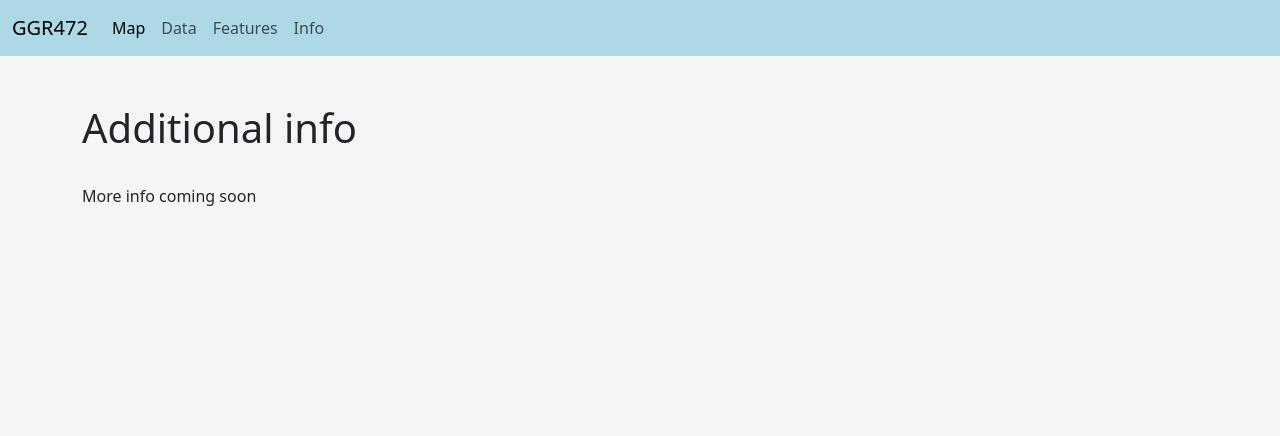
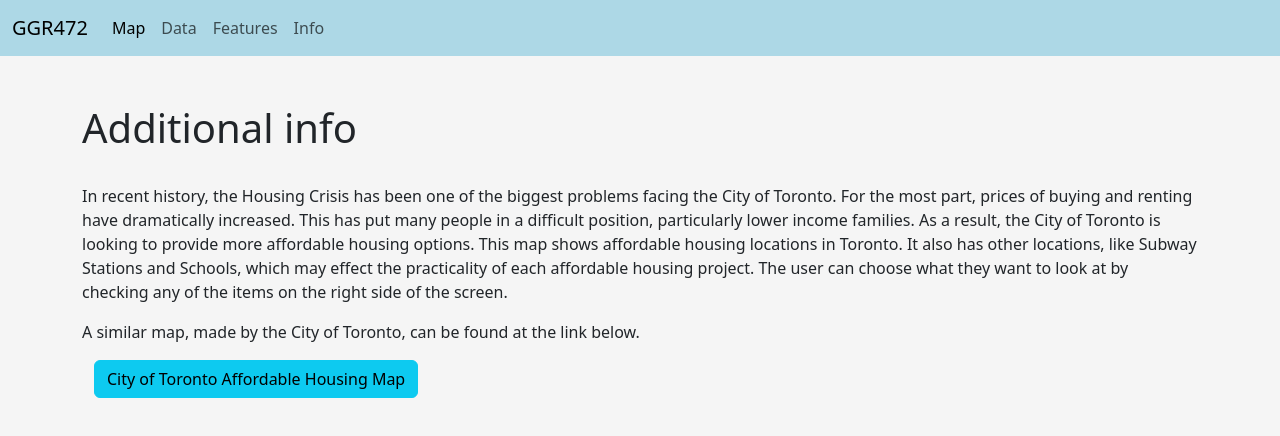
Before and after one commit to Bpslisarenko11/GGR472-Group-Project, a plain HTML site: page info.html in a window 1280 px wide. Drawn offline with nearby package versions, Linux system fonts and the light colour scheme.

Commit message:
adding info to extra pages

```diff
--- a/info.html
+++ b/info.html
@@ -41,7 +41,15 @@
 <!--Adds heading and paragraph-->
 <div class="container">
     <h1><br>Additional info</h1>
-    <p><br>More info coming soon</p>
+    <p><br>In recent history, the Housing Crisis has been one of the biggest problems facing the City of Toronto. For the most part, prices of buying and renting have dramatically increased. This has put many people in a difficult position, particularly lower income families.
+      As a result, the City of Toronto is looking to provide more affordable housing options. This map shows affordable housing locations in Toronto. It also has other locations, like Subway Stations and Schools, which may effect the practicality of each affordable housing project.
+      The user can choose what they want to look at by checking any of the items on the right side of the screen.
+      <br></p>
+           A similar map, made by the City of Toronto, can be found at the link below.</br></p>
+      <div class = "container">
+          <a href="https://www.toronto.ca/city-government/data-research-maps/toronto-housing-data-hub/affordable-rental-housing-map/#location=&lat=&lng=&zoom=" class="btn btn-info" role="button">City of Toronto Affordable Housing Map</a>
+          </div>
+  </br></p>
 </div>
 </body>
 </html>
```
Also changed, not shown: features.html (+3 -1 lines).
